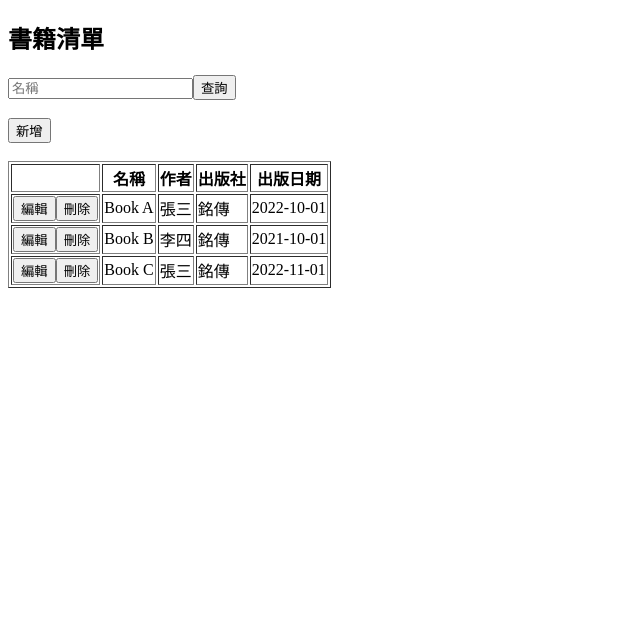
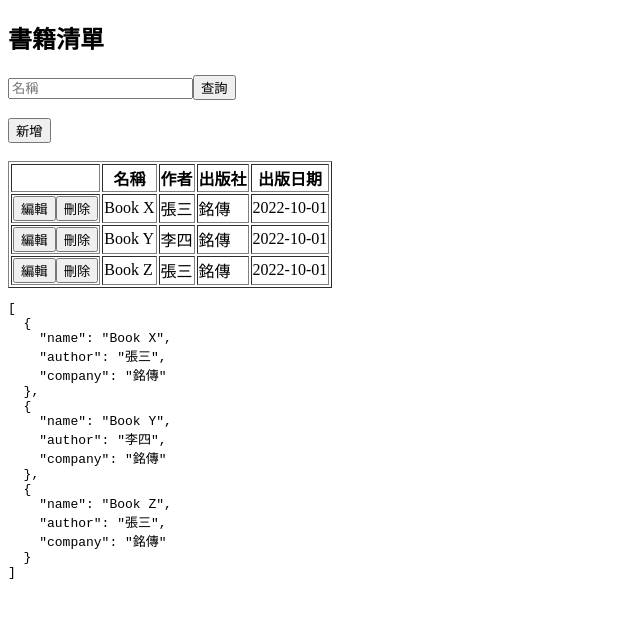
Before and after one commit to Oliver721003/mcu-ng-demo, an Angular app: page /books in a window 1280 px wide. Shown: the top 618 px of the page, without its empty margins (0-640 px from the left). Built offline with nearby package versions, Linux system fonts and the light colour scheme.

Commit message:
將書籍資料由邏輯產生1

```diff
--- a/src/app/books-page/books-page.component.html
+++ b/src/app/books-page/books-page.component.html
@@ -8,7 +8,7 @@
   <button type="button" (click)="onAdd()">新增</button>
 </div>
 <br>
-<table border="1">
+<table border="1" *ngIf="books.length > 0">
   <tr>
     <th></th>
     <th>名稱</th>
@@ -16,34 +16,16 @@
     <th>出版社</th>
     <th>出版日期</th>
   </tr>
-  <tr>
+  <tr *ngFor="let book of books; let i = index">
     <td>
-      <button type="button" (click)="onEdit(0)">編輯</button>
-      <button type="button" (click)="onDelete(0)">刪除</button>
+      <button type="button" (click)="onEdit(i)">編輯</button>
+      <button type="button" (click)="onDelete(i)">刪除</button>
     </td>
-    <td>{{ bookName }}</td>
-    <td>{{ author }}</td>
-    <td>銘傳</td>
+    <td>{{ book.name }}</td>
+    <td>{{ book.author }}</td>
+    <td>{{ book.company }}</td>
     <td>2022-10-01</td>
   </tr>
-  <tr>
-    <td>
-      <button type="button" (click)="onEdit(1)">編輯</button>
-      <button type="button" (click)="onDelete(1)">刪除</button>
-    </td>
-    <td>Book B</td>
-    <td>李四</td>
-    <td>銘傳</td>
-    <td>2021-10-01</td>
-  </tr>
-  <tr>
-    <td>
-      <button type="button" (click)="onEdit(2)">編輯</button>
-      <button type="button" (click)="onDelete(2)">刪除</button>
-    </td>
-    <td>Book C</td>
-    <td>張三</td>
-    <td>銘傳</td>
-    <td>2022-11-01</td>
-  </tr>
 </table>
+<div *ngIf="books.length === 0">找不到資料</div>
+<pre>{{ books | json }}</pre>
--- a/src/app/books-page/books-page.component.ts
+++ b/src/app/books-page/books-page.component.ts
@@ -1,4 +1,5 @@
 import { Component } from '@angular/core';
+import { Book } from '../model/book';
 
 @Component({
   selector: 'app-books-page',
@@ -6,8 +7,12 @@ import { Component } from '@angular/core';
   styleUrls: ['./books-page.component.css']
 })
 export class BooksPageComponent {
-  bookName: string = 'Book A';
-  author = '張三';
+  // books: Book[] = [];
+  books = [
+    new Book('Book X', '張三', '銘傳'),
+    new Book('Book Y', '李四', '銘傳'),
+    new Book('Book Z', '張三', '銘傳'),
+  ];
 
   onSearch(): void {
     console.log('click search button');
--- /dev/null
+++ b/src/app/model/book.ts
@@ -0,0 +1,7 @@
+export class Book {
+  constructor(
+    public name: string,
+    public author: string,
+    public company: string
+  ) {}
+}
```
Also changed, not shown: 1 other file (tests, documents, lock files or other folders).
